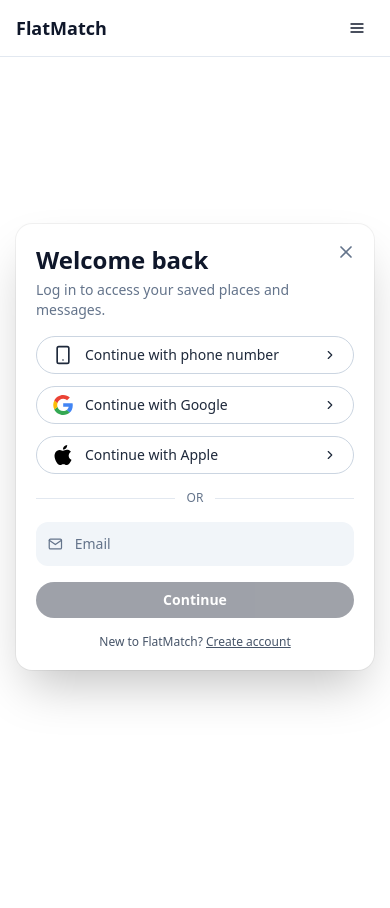
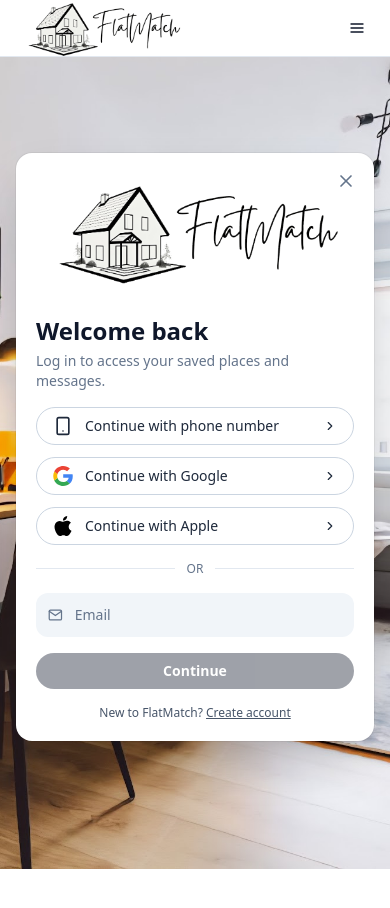
Before and after one commit to cdel358-dev/flatmatch, a React (Vite) app: page /flatmatch/auth in a window 390 px wide. Shown: the top 908 px of the page. Built offline with nearby package versions, Linux system fonts and the light colour scheme.

Commit message:
added logo and minor fixes

```diff
--- a/src/components/AuthModal.tsx
+++ b/src/components/AuthModal.tsx
@@ -1,5 +1,6 @@
 import { useState, useMemo } from 'react';
 import { FiX, FiMail, FiSmartphone, FiChevronRight } from 'react-icons/fi';
+import logo from '/flatmatch-2.png';
 
 interface Props {
   mode?: 'login' | 'signup';
@@ -35,6 +36,14 @@
       >
         <FiX className="h-5 w-5" />
       </button>
+
+      {/* Logo */}
+      <img
+        src={logo}
+        alt="FlatMatch Logo"
+        className="mb-6 w-80 object-contain mx-auto"
+      />
+
 
       <h1 className="mb-1 text-2xl font-semibold text-slate-900 dark:text-slate-50">
         {title}
--- a/src/components/Header.tsx
+++ b/src/components/Header.tsx
@@ -11,6 +11,7 @@
 } from 'react-icons/fi';
 import { Link, NavLink } from 'react-router-dom';
 import { useAuth } from '../hooks/useAuth';
+import logo from '/flatmatch-2.png';
 
 export default function Header() {
   const [open, setOpen] = useState(false);
@@ -62,7 +63,15 @@
       <div className="mx-auto flex h-14 max-w-7xl items-center justify-between px-4">
         {/* Brand */}
         <Link to="/" className="flex items-center gap-2">
-          <span className="text-lg font-bold">FlatMatch</span>
+          {/* Brand */}
+          <Link to="/" className="flex items-center gap-2">
+            <img
+              src={logo}
+              alt="FlatMatch Logo"
+              className="h-16 w-auto object-contain"
+            />
+          {/* <span className="text-lg font-bold">FlatMatch</span> */}
+          </Link>
         </Link>
 
         {/* Right side */}
--- a/src/pages/Auth.tsx
+++ b/src/pages/Auth.tsx
@@ -48,7 +48,7 @@
     <div className="relative -mx-4 min-h-[calc(100dvh-64px)] md:-mx-0 md:min-h-screen">
       <div
         aria-hidden
-        className="pointer-events-none absolute inset-0 hidden md:block"
+        className="pointer-events-none absolute inset-0"
         style={{
           backgroundImage: `url(${heroUrl})`,
           backgroundSize: 'cover',
--- a/src/pages/Bookmarks.tsx
+++ b/src/pages/Bookmarks.tsx
@@ -69,7 +69,7 @@
                     </div>
                   )}
                   {l.price && (
-                    <div className="mt-2 text-[15px] font-semibold text-blue-600">{l.price}</div>
+                    <div className="mt-2 text-[15px] font-semibold text-blue-600">${l.price}</div>
                   )}
                 </div>
               </div>
--- a/src/pages/ListingDetails.tsx
+++ b/src/pages/ListingDetails.tsx
@@ -301,7 +301,7 @@
           href={emailHref}
           className="inline-flex h-11 items-center justify-center rounded-full bg-slate-900 text-sm font-semibold text-white hover:bg-black disabled:opacity-50"
         >
-          EMAIL HOST
+          MESSAGE HOST
         </a>
         <a
           href={listing.tradeMeUrl!}
```
Also changed, not shown: public/flatmatch-2.png, public/flatmatch.png.
